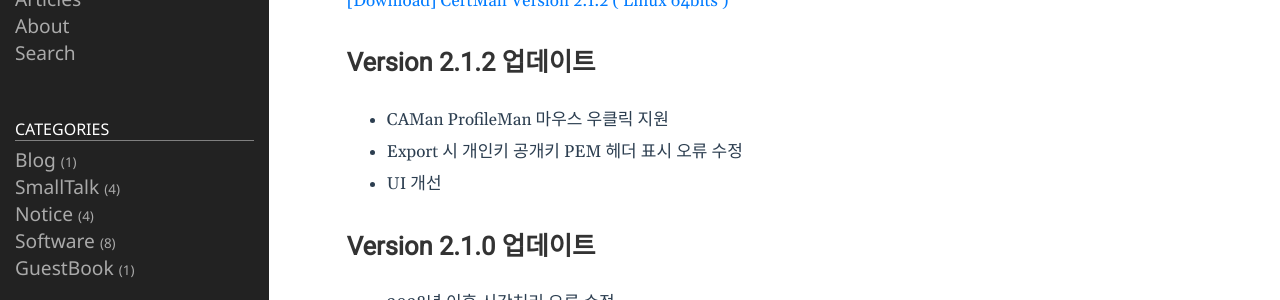
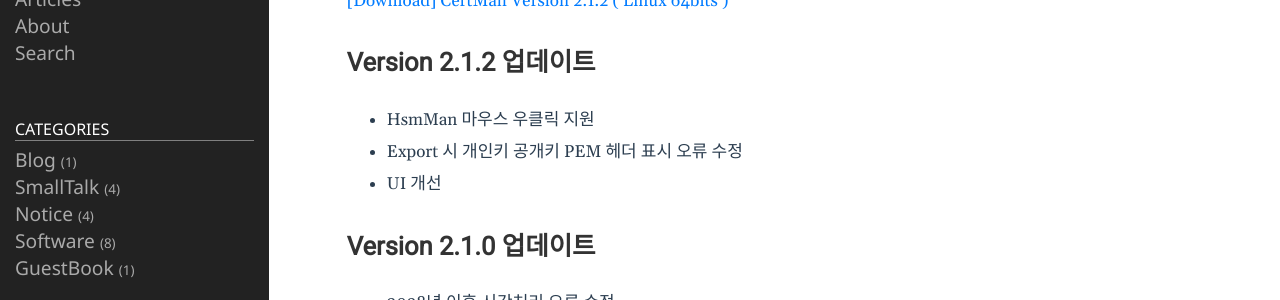
Before and after one commit to jykim74/jykim74.github.io, a Jekyll site: the page built from _posts/2024-03-08-CertManUpdate.md, in a window 1280 px wide and 900 px high. Shown: the part 316-616 px from the top of the window. Built offline with Jekyll 4.4.1, drawn with Linux system fonts in a browser that asks for light colours; nearby versions of some CDN libraries; comment, search, counter and statistics services are not loaded.

Commit message:
메세지 수정

```diff
--- a/_posts/2024-03-08-CertManUpdate.md
+++ b/_posts/2024-03-08-CertManUpdate.md
@@ -12,7 +12,7 @@
 [\[Download\] CertMan Version 2.1.2 ( Linux 64bits )](https://jykim74.github.io/zip/CertManV212.zip)
 
 ## Version 2.1.2 업데이트
-- CAMan ProfileMan 마우스 우클릭 지원
+- HsmMan 마우스 우클릭 지원
 - Export 시 개인키 공개키 PEM 헤더 표시 오류 수정
 - UI 개선
 
```
